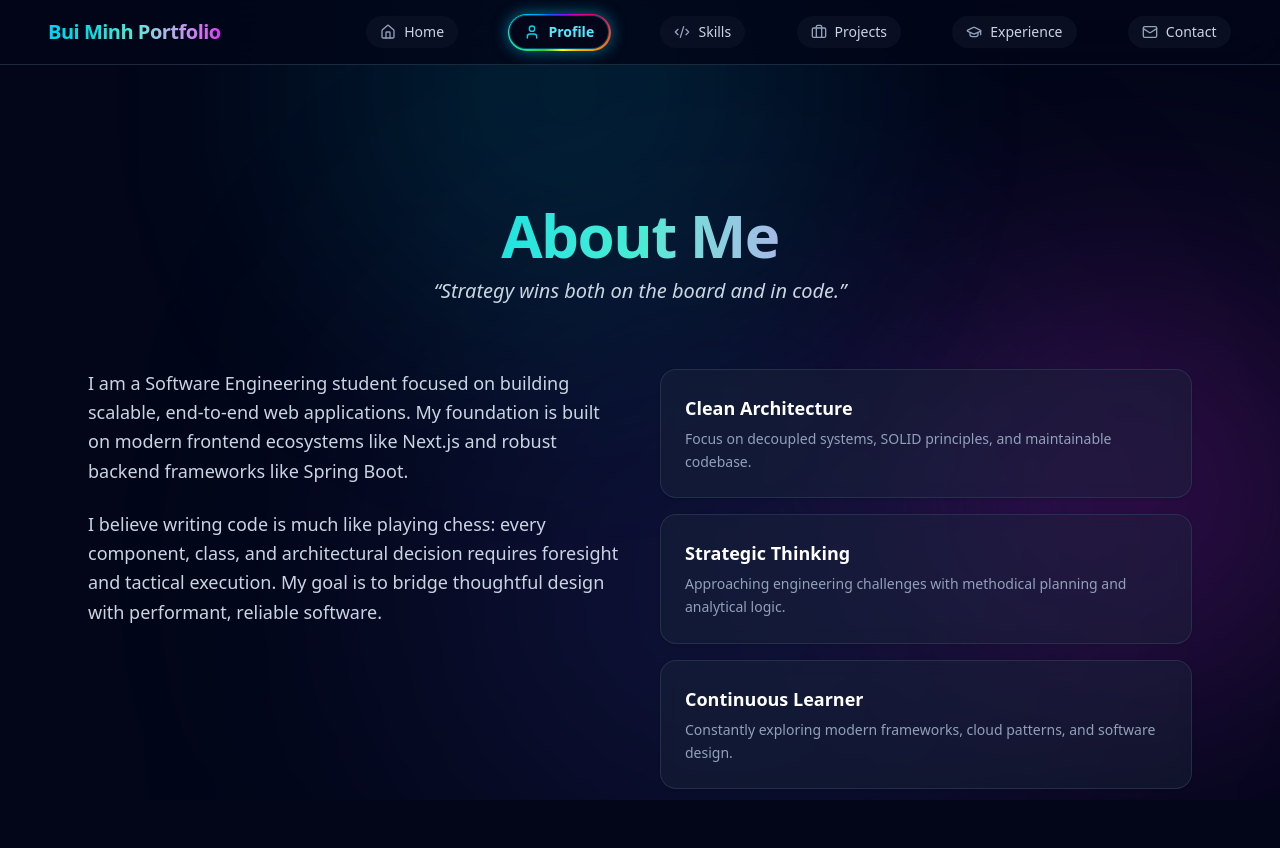
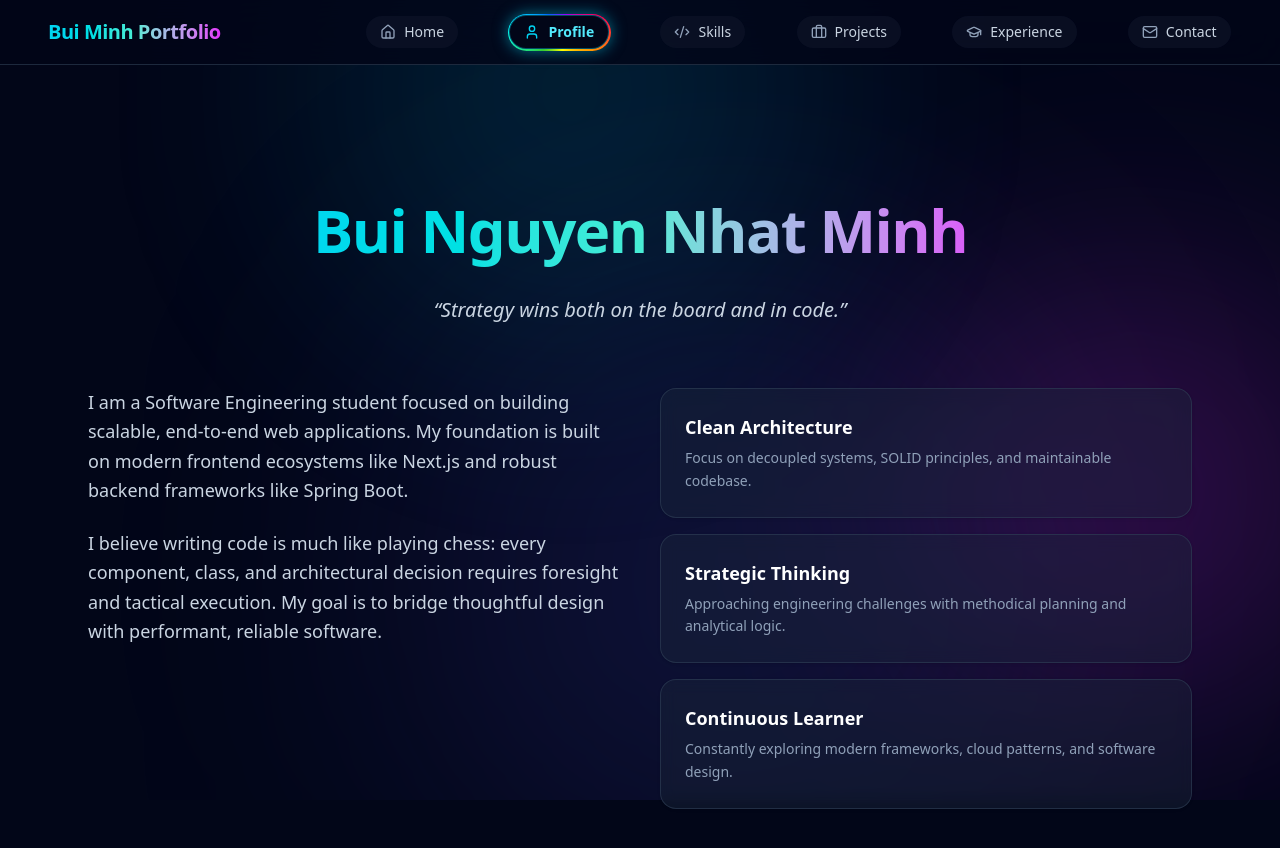
Before and after one commit to Personal-Portfolio-Website/Personal-Portfolio-FE, a Next.js app: page /about in a window 1280 px wide. Shown: the top 848 px of the page. Built offline with nearby package versions, Linux system fonts and the light colour scheme.

Commit message:
fix: adjust heading line-height and padding for name title

```diff
--- a/src/components/sections/About.tsx
+++ b/src/components/sections/About.tsx
@@ -20,15 +20,15 @@ export default function About() {
   return (
     <section className="py-16 px-6 max-w-6xl mx-auto w-full">
       {/* Section Header */}
-      <div className="text-center max-w-3xl mx-auto mb-16 space-y-3">
-        <h1 className="text-4xl sm:text-5xl lg:text-6xl font-extrabold tracking-tight bg-gradient-to-r from-cyan-400 via-teal-300 to-fuchsia-500 bg-clip-text text-transparent">
-          About Me
-        </h1>
+<div className="text-center max-w-3xl mx-auto mb-16 space-y-4">
+  <h1 className="text-4xl sm:text-5xl lg:text-6xl font-extrabold tracking-tight bg-gradient-to-r from-cyan-400 via-teal-300 to-fuchsia-500 bg-clip-text text-transparent pb-3 leading-tight">
+    Bui Nguyen Nhat Minh
+  </h1>
 
-        <p className="text-lg sm:text-xl font-medium italic text-slate-300">
-          &ldquo;Strategy wins both on the board and in code.&rdquo;
-        </p>
-      </div>
+  <p className="text-lg sm:text-xl font-medium italic text-slate-300">
+    &ldquo;Strategy wins both on the board and in code.&rdquo;
+  </p>
+</div>
 
       {/* Main Content Grid */}
       <div className="grid grid-cols-1 lg:grid-cols-12 gap-10 items-start">
```
